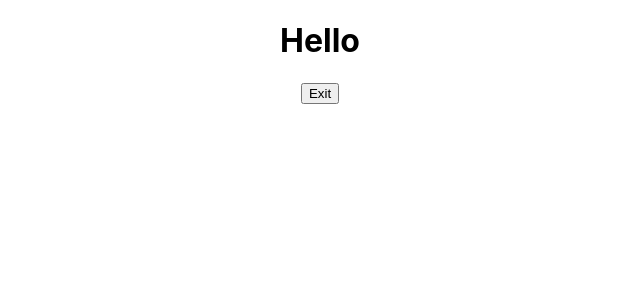
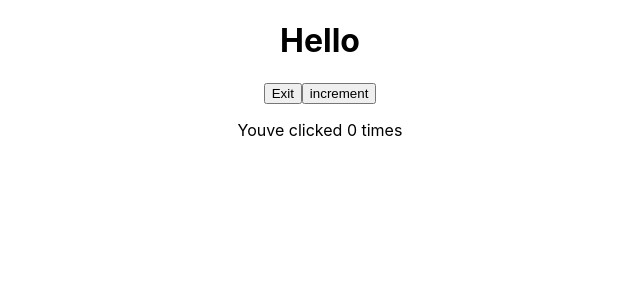
Before and after one commit to Brionconroy/React_1, a React (Create React App) app in the folder my-app/: page / in a window 1280 px wide. Shown: the top 300 px of the page, without its empty margins (320-960 px from the left). Built offline with nearby package versions, Linux system fonts and the light colour scheme.

Commit message:
Updating the state

```diff
--- a/my-app/src/App.js
+++ b/my-app/src/App.js
@@ -2,7 +2,8 @@
 import './App.css';
 // import FunctionalGreetingWithProps from './components/FunctionalGreetingWithProps';
 // import StatefulGreeting from './components/StatefulGreeting';
-import StatefulGreetingWithCallback from './components/StatefulGreetingWithCallback';
+// import StatefulGreetingWithCallback from './components/StatefulGreetingWithCallback';
+import StatefulGreetingWithPrevState from './components/StatefulGreetingWithPrevState';
 
 
 function App() {
@@ -10,7 +11,8 @@ function App() {
     <div className="App">
       {/* <FunctionalGreetingWithProps greeting= "Well!!!!" name= "It Is I Tommey" age="102" /> */}
       {/* <StatefulGreeting greeting= "Im a tool!!!" name= "Me tommy"/> */}
-      <StatefulGreetingWithCallback/>
+      {/* <StatefulGreetingWithCallback/> */}
+      <StatefulGreetingWithPrevState/>
     </div>
   );
 }
--- a/my-app/src/components/StatefulGreetingWithCallback.js
+++ b/my-app/src/components/StatefulGreetingWithCallback.js
@@ -1,35 +1,35 @@
-import React from "react";
+// import React from "react";
 
-class StatefulGreetingWithCallback extends React.Component {
+// class StatefulGreetingWithCallback extends React.Component {
 
-    constructor(props) {
-        super(props);
-        this.state= {
-            introduction: "Hello",
-            buttonText: "Exit",
-        };
-    }
+//     constructor(props) {
+//         super(props);
+//         this.state= {
+//             introduction: "Hello",
+//             buttonText: "Exit",
+//         };
+//     }
 
-    handleClick() {
-        this.setState({
-            introduction: "Gluck",
-            buttonText: "Enter"
-        }, ()=>{
-        console.log("new state", this.state.introduction);
-        console.log("new state", this.state.buttonText);
-        });
-        console.log(this.state.introduction);
-        console.log(this.state.buttonText);
-    }
+//     handleClick() {
+//         this.setState({
+//             introduction: "Gluck",
+//             buttonText: "Enter"
+//         }, ()=>{
+//         console.log("new state", this.state.introduction);
+//         console.log("new state", this.state.buttonText);
+//         });
+//         console.log(this.state.introduction);
+//         console.log(this.state.buttonText);
+//     }
 
-    render() {
-        return (
-            <div>
-                <h1>{this.state.introduction} {this.props.greeting} {this.props.name} </h1>
-                <button onClick={() => this.handleClick()}>{this.state.buttonText}</button>
-            </div>
-        )
-    }
-}
+//     render() {
+//         return (
+//             <div>
+//                 <h1>{this.state.introduction} {this.props.greeting} {this.props.name} </h1>
+//                 <button onClick={() => this.handleClick()}>{this.state.buttonText}</button>
+//             </div>
+//         )
+//     }
+// }
 
-export default StatefulGreetingWithCallback;
+// export default StatefulGreetingWithCallback;
--- /dev/null
+++ b/my-app/src/components/StatefulGreetingWithPrevState.js
@@ -0,0 +1,55 @@
+import React from "react";
+
+class StatefulGreetingWithPrevState extends React.Component {
+
+    constructor(props) {
+        super(props);
+        this.state= {
+            introduction: "Hello",
+            buttonText: "Exit",
+            count: 0
+        };
+    }
+
+    handleClick() {
+        this.setState((prevState, prevProps) => {
+            console.log('Previous State:', prevState)
+            console.log('Previous Props:', prevProps)
+            return {
+                introduction: prevState.introduction === "hello" ? "Gluck" : "hello",
+                buttonText: prevState.buttonText === "Exit" ? "Enter" : "Exit",
+            }
+        })
+    }
+
+    increment() {
+        this.setState((prevState, prevProps) => {
+            console.log('Previous State:', prevState)
+            console.log('Previous Props:', prevProps)
+            return {
+                count: prevState.count + 1
+            }
+        })
+}
+
+    incrementFive(){
+        this.increment()
+        this.increment()
+        this.increment()
+        this.increment()
+        this.increment()
+    }
+
+    render() {
+        return (
+            <div>
+                <h1>{this.state.introduction} {this.props.greeting} {this.props.name} </h1>
+                <button onClick={() => this.handleClick()}>{this.state.buttonText}</button>
+                <button onClick={() => this.increment()}>increment</button>
+            <p>Youve clicked {this.state.count} times</p>
+            </div>
+        )
+    }
+}
+
+export default StatefulGreetingWithPrevState;
```
